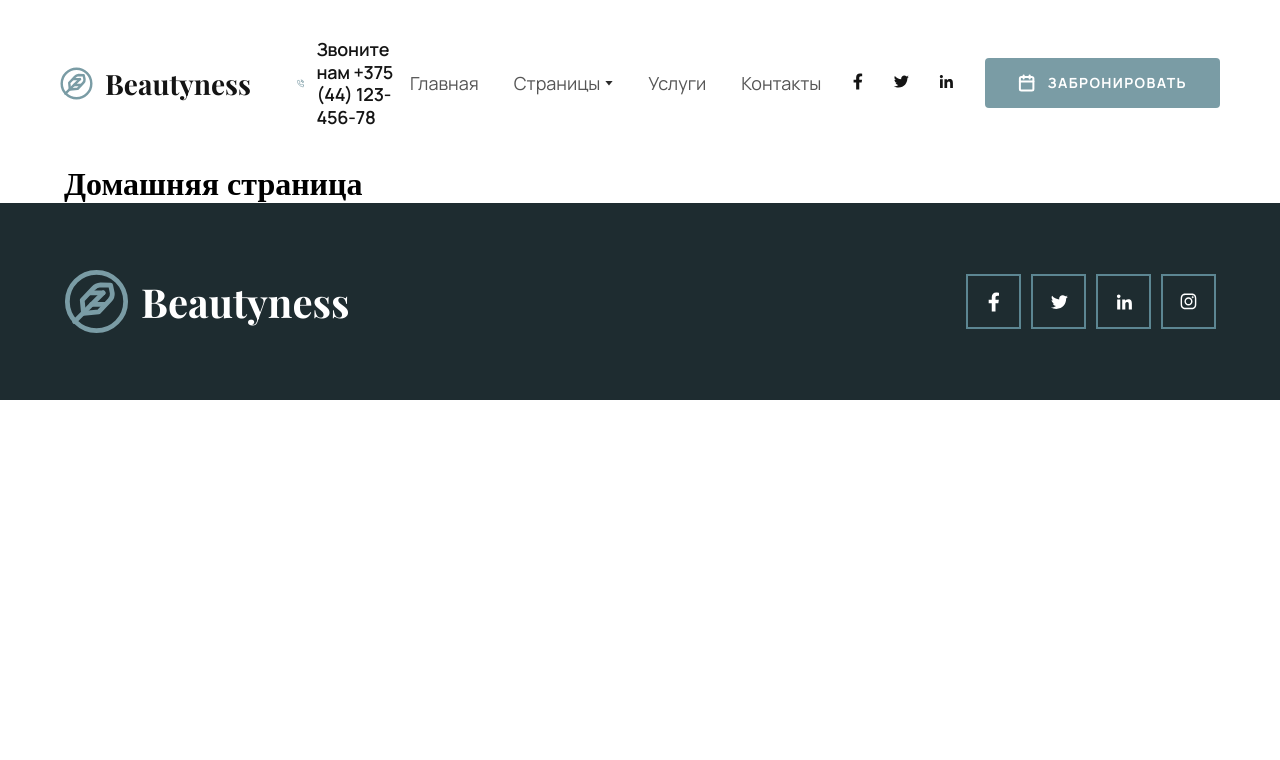
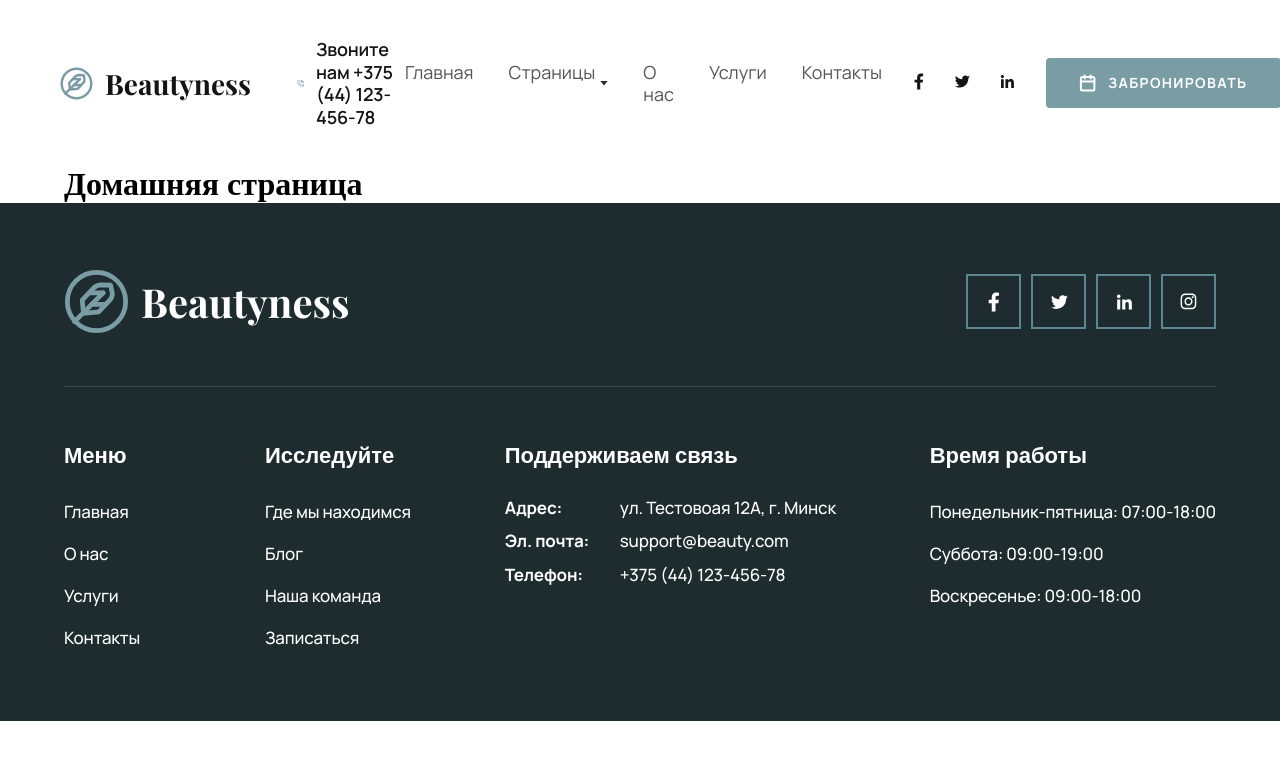
Before and after one commit to glushkodev/Beautyness, a React (Vite) app: page / in a window 1280 px wide. Shown: the top 760 px of the page. Built offline with nearby package versions, Linux system fonts and the light colour scheme; a web font is replaced by a local one.

Commit message:
footer done

```diff
--- /dev/null
+++ b/src/components/layout/footer/ui/components/Contacts/Contacts.jsx
@@ -0,0 +1,23 @@
+import styles from './Contacts.module.css';
+
+const Contacts = () => (
+	<div className={styles.contacts}>
+		<h4 className={styles.title}>Поддерживаем связь</h4>
+		<div className={styles.items}>
+			<div className={styles.item}>
+				<span className={styles.item__title}>Адрес:</span>
+				<a className={styles.link} href="https://maps.google.com/" target='blank'>yл. Тестовоая 12А, г. Минск</a>
+			</div>
+			<div className={styles.item}>
+				<span className={styles.item__title}>Эл. почта:</span>
+				<a className={styles.link} href="mailto:support@beauty.com">support@beauty.com</a>
+			</div>
+			<div className={styles.item}>
+				<span className={styles.item__title}>Телефон:</span>
+				<a className={styles.link} href="tel:+3754412345678">+375 (44) 123-456-78</a>
+			</div>
+		</div>
+	</div>
+);
+
+export default Contacts
--- /dev/null
+++ b/src/components/layout/footer/ui/components/Contacts/Contacts.module.css
@@ -0,0 +1,52 @@
+.contacts {
+	display: flex;
+	flex-direction: column;
+	gap: 25px;
+	justify-content: start;
+}
+
+.title {
+	font-family: var(--second-family);
+	font-weight: 700;
+	font-size: 22px;
+	line-height: 140%;
+	color: #fff;
+}
+
+.items {
+	display: flex;
+	flex-direction: column;
+	gap: 8px;
+}
+
+.item {
+	display: flex;
+	gap: 15px;
+}
+
+.item__title,
+.item__text,
+.link {
+	font-family: var(--font-family);
+	font-weight: 500;
+	font-size: 17px;
+	line-height: 150%;
+	letter-spacing: -0.01em;
+	color: #fff;
+	text-decoration: none;
+}
+
+.item__title {
+	font-weight: 700;
+	min-width: 85px;
+  margin-right: 15px;
+  flex-shrink: 0;
+}
+
+.link {
+	transition: all 0.4s ease;
+}
+
+.link:hover {
+	color: #7a9ca5;
+}
--- /dev/null
+++ b/src/components/layout/footer/ui/components/FooterNav/FooterNav.jsx
@@ -0,0 +1,27 @@
+import { Link } from 'react-router-dom';
+import styles from './FooterNav.module.css';
+
+const FooterNav = () => (
+	<div className={styles.nav}>
+		<div className={styles.elem}>
+			<h4 className={styles.title}>Меню</h4>
+			<ul className={styles.list}>
+				<li className={styles.item}><Link className={styles.link} to={'/'}>Главная</Link></li>
+				<li className={styles.item}><Link className={styles.link} to={'/about'}>О нас</Link></li>
+				<li className={styles.item}><Link className={styles.link} to={'/services'}>Услуги</Link></li>
+				<li className={styles.item}><Link className={styles.link} to={'/contact'}>Контакты</Link></li>
+			</ul>
+		</div>
+		<div className={styles.elem}>
+			<h4 className={styles.title}>Исследуйте</h4>
+			<ul className={styles.list}>
+				<li className={styles.item}><Link className={styles.link} to={'/locations'}>Где мы находимся</Link></li>
+				<li className={styles.item}><Link className={styles.link} to={'/blog'}>Блог</Link></li>
+				<li className={styles.item}><Link className={styles.link} to={'/team'}>Наша команда</Link></li>
+				<li className={styles.item}><Link className={styles.link} to={'/services'}>Записаться</Link></li>
+			</ul>
+		</div>
+	</div>
+);
+
+export default FooterNav
--- /dev/null
+++ b/src/components/layout/footer/ui/components/FooterNav/FooterNav.module.css
@@ -0,0 +1,39 @@
+.nav {
+	display: flex;
+	gap: 125px;
+}
+
+.elem {
+	display: flex;
+	flex-direction: column;
+	gap: 25px;
+}
+
+.title {
+	font-family: var(--second-family);
+	font-weight: 700;
+	font-size: 22px;
+	line-height: 140%;
+	color: #fff;
+}
+
+.list {
+	display: flex;
+	flex-direction: column;
+	gap: 8px;
+}
+
+.link {
+	font-family: var(--font-family);
+	font-weight: 500;
+	font-size: 17px;
+	line-height: 200%;
+	letter-spacing: -0.01em;
+	color: #fff;
+	text-decoration: none;
+	transition: all 0.4s ease;
+}
+
+.link:hover {
+	color: #7a9ca5;
+}
--- a/src/components/layout/footer/ui/components/SocialIcons/SocialIcons.jsx
+++ b/src/components/layout/footer/ui/components/SocialIcons/SocialIcons.jsx
@@ -3,7 +3,6 @@ import FbIcon from '../../../../../../assets/fb_ico.svg?react';
 import TwIcon from '../../../../../../assets/tw_ico.svg?react';
 import InIcon from '../../../../../../assets/in_ico.svg?react';
 import InstIcon from '../../../../../../assets/inst_ico.svg?react';
-
 
 const SocialIcons = () => (
 	<div className={styles.icons}>
--- /dev/null
+++ b/src/components/layout/footer/ui/components/WorkHours/WorkHours.jsx
@@ -0,0 +1,14 @@
+import styles from './WorkHours.module.css';
+
+const WorkHours = () => (
+	<div className={styles.hours}>
+		<h4 className={styles.title}>Время работы</h4>
+		<div className={styles.days}>
+			<span className={styles.text}>Понедельник-пятница: 07:00-18:00</span>
+			<span className={styles.text}>Суббота: 09:00-19:00</span>
+			<span className={styles.text}>Воскресенье: 09:00-18:00</span>
+		</div>
+	</div>
+);
+
+export default WorkHours
--- /dev/null
+++ b/src/components/layout/footer/ui/components/WorkHours/WorkHours.module.css
@@ -0,0 +1,28 @@
+.hours,
+.days {
+	display: flex;
+	flex-direction: column;
+	gap: 25px;
+	justify-content: start;
+}
+
+.title {
+	font-family: var(--second-family);
+	font-weight: 700;
+	font-size: 22px;
+	line-height: 140%;
+	color: #fff;
+}
+
+.days {
+	gap: 8px;
+}
+
+.text {
+	font-family: var(--font-family);
+	font-weight: 500;
+	font-size: 17px;
+	line-height: 200%;
+	letter-spacing: -0.01em;
+	color: #fff;
+}
--- a/src/components/layout/footer/ui/index.jsx
+++ b/src/components/layout/footer/ui/index.jsx
@@ -1,18 +1,23 @@
 import styles from './index.module.css'
 import Logo from '../../../shared/Logo/Logo'
 import SocialIcons from './components/SocialIcons/SocialIcons'
+import FooterNav from './components/FooterNav/FooterNav'
+import Contacts from './components/Contacts/Contacts'
+import WorkHours from './components/WorkHours/WorkHours'
 
 const Footer = () => {
 
 	return (
 		<footer className={styles.footer}>
-			<div className={styles.content}>
+			<div className={styles.container}>
 				<div className={styles.top}>
 					<Logo variant="footer" />
 					<SocialIcons />
 				</div>
 				<div className={styles.btm}>
-
+					<FooterNav />
+					<Contacts />
+					<WorkHours />
 				</div>
 			</div>
 		</footer>
--- a/src/components/layout/footer/ui/index.module.css
+++ b/src/components/layout/footer/ui/index.module.css
@@ -3,7 +3,7 @@
   width: 100%;
 }
 
-.content {
+.container {
 	width: 90%;
 	max-width: 1200px;
 	margin: 0 auto;
@@ -15,4 +15,12 @@
 	display: flex;
 	align-items: center;
 	justify-content: space-between;
+	padding-bottom: 52px;
+	border-bottom: 1px solid rgba(255, 255, 255, 0.15);
 }
+
+.btm {
+	margin-top: 52px;
+	display: flex;
+	justify-content: space-between;
+}
--- a/src/components/layout/header/ui/components/Nav/Nav.jsx
+++ b/src/components/layout/header/ui/components/Nav/Nav.jsx
@@ -7,11 +7,12 @@ const Nav = () => (
 			<li className={styles.item}><Link className={styles.link} to={'/'}>Главная</Link></li>
 			<li className={styles.item}>Страницы
 				<ul className={styles.sublist}>
-					<li className={styles.subitem}><Link className={styles.sublink} to={'/blog'}>О нас</Link></li>
+					<li className={styles.subitem}><Link className={styles.sublink} to={'/blog'}>Блог</Link></li>
 					<li className={styles.subitem}><Link className={styles.sublink} to={'/team'}>Наша команда</Link></li>
 					<li className={styles.subitem}><Link className={styles.sublink} to={'/locations'}>Где мы находимся</Link></li>
 				</ul>
 			</li>
+			<li className={styles.item}><Link className={styles.link} to={'/about'}>О нас</Link></li>
 			<li className={styles.item}><Link className={styles.link} to={'/services'}>Услуги</Link></li>
 			<li className={styles.item}><Link className={styles.link} to={'/contact'}>Контакты</Link></li>
 		</ul>
```
